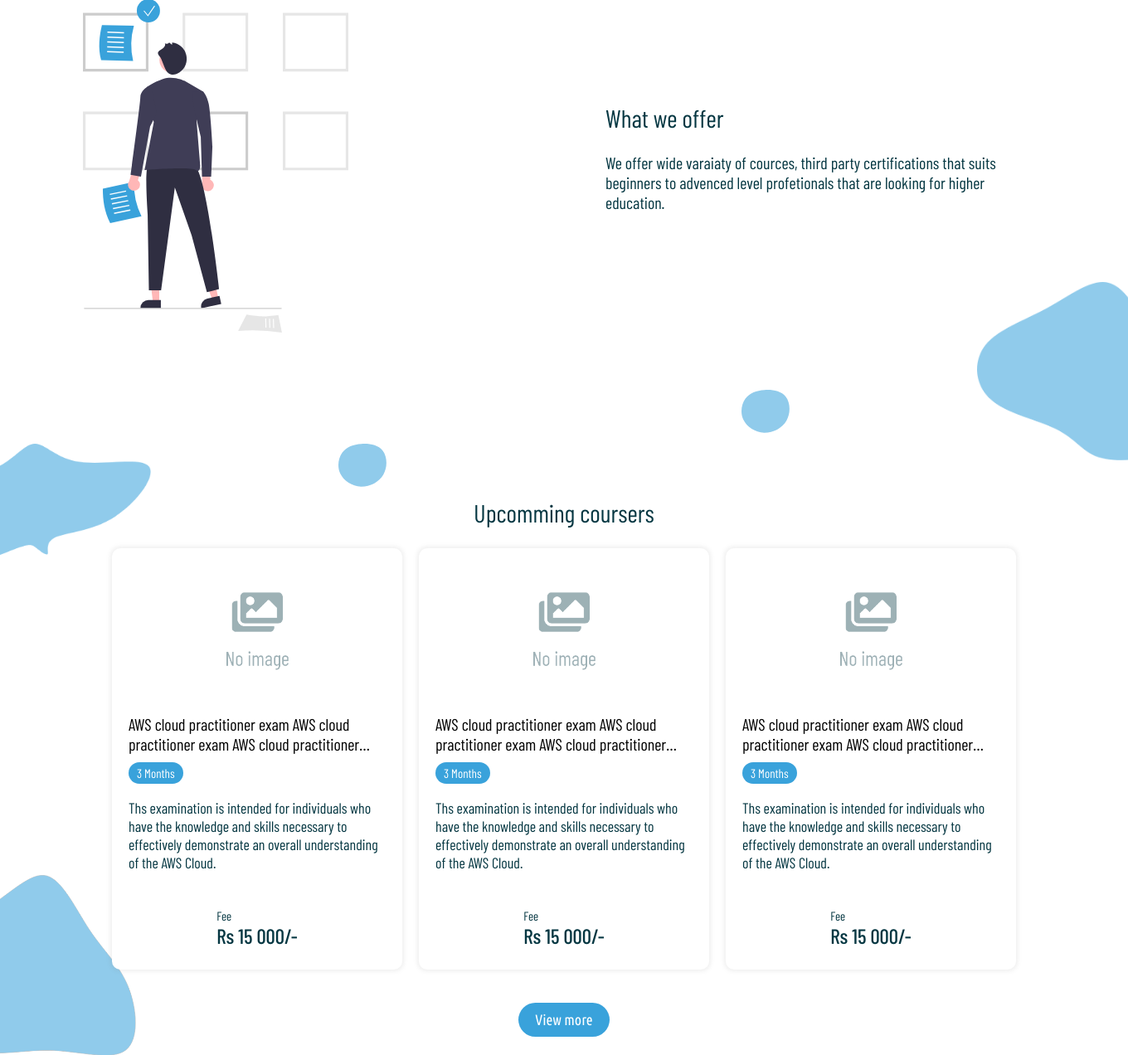
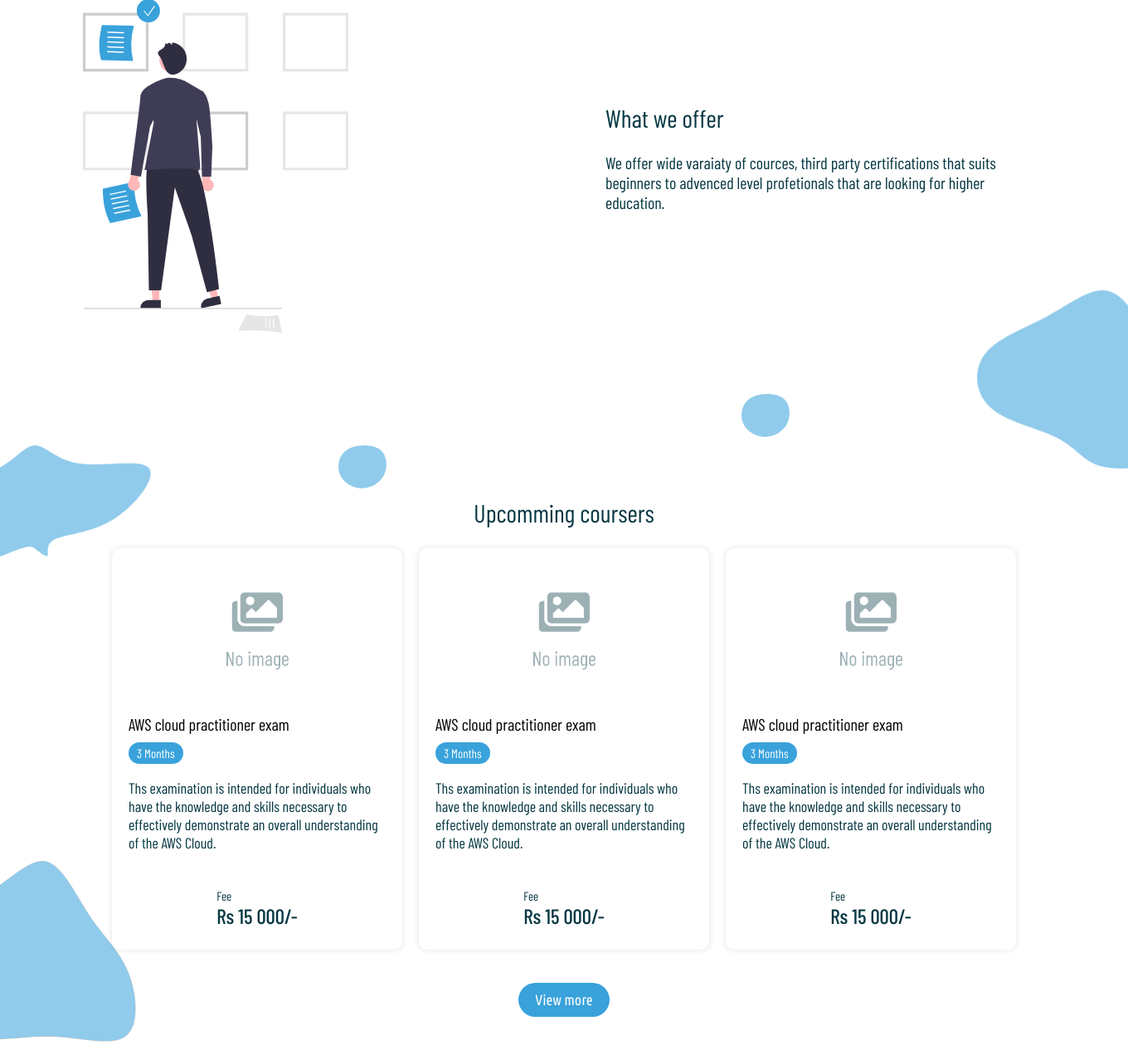
Before and after one commit to AnverDole/tech-mentors-website, a PHP site: page / in a window 1360 px wide; the page is wider, and only the part inside the window is pictured. Shown: the part 1580-2852 px from the top of that part at 83% size. Run offline with PHP 8.4, Linux system fonts and the light colour scheme; some libraries are stand-ins or nearby versions; some web fonts are replaced.

Commit message:
upcomming cources on the index.html updated

```diff
--- a/css/index.css
+++ b/css/index.css
@@ -364,7 +364,6 @@
     img.background-shape{
         display: none;
     }
-
 }
 
 @media screen and (max-width:720px){
--- a/index.html
+++ b/index.html
@@ -94,7 +94,7 @@
                         <img src="/images/no-image.png">
                     </div>
                     <div class="meta">
-                        <span class="cource-title">AWS cloud practitioner exam AWS cloud practitioner exam AWS cloud practitioner exam</span>
+                        <span class="cource-title">AWS cloud practitioner exam</span>
                         <span class="duration">3 Months</span>
                     </div>
                     <div class="short-description">
@@ -112,7 +112,7 @@
                         <img src="/images/no-image.png">
                     </div>
                     <div class="meta">
-                        <span class="cource-title">AWS cloud practitioner exam AWS cloud practitioner exam AWS cloud practitioner exam</span>
+                        <span class="cource-title">AWS cloud practitioner exam</span>
                         <span class="duration">3 Months</span>
                     </div>
                     <div class="short-description">
@@ -130,7 +130,7 @@
                         <img src="/images/no-image.png">
                     </div>
                     <div class="meta">
-                        <span class="cource-title">AWS cloud practitioner exam AWS cloud practitioner exam AWS cloud practitioner exam</span>
+                        <span class="cource-title">AWS cloud practitioner exam</span>
                         <span class="duration">3 Months</span>
                     </div>
                     <div class="short-description">
```
